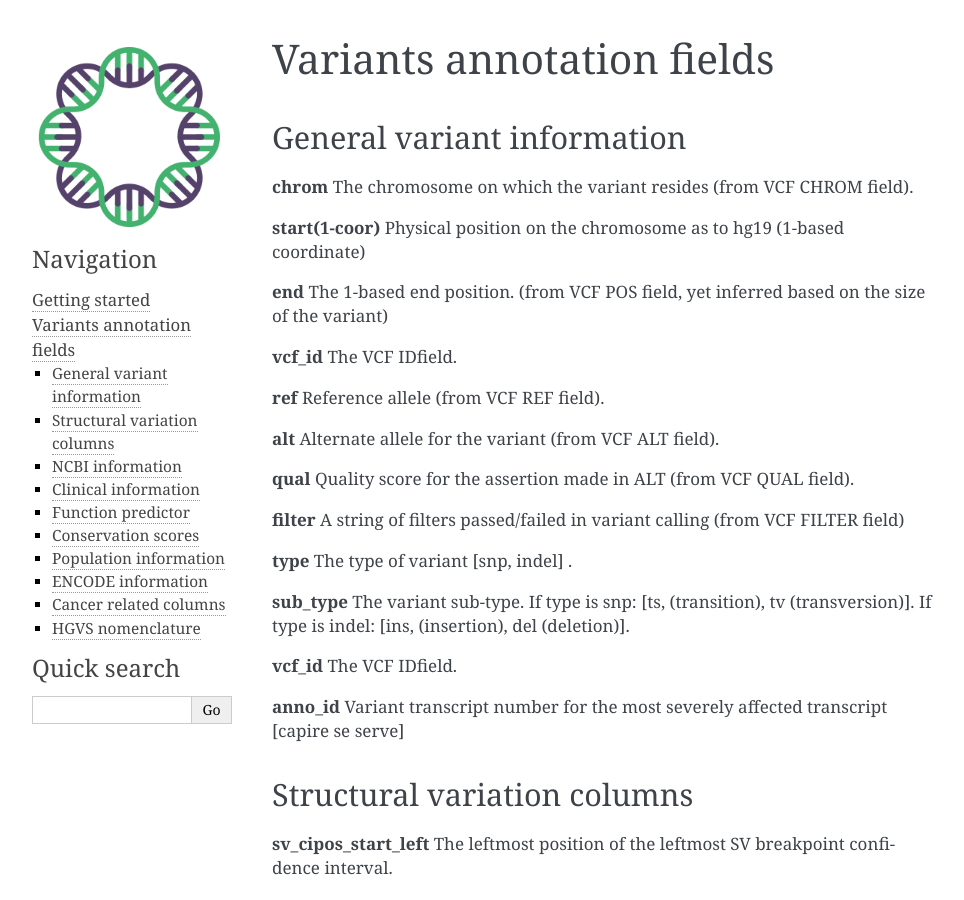
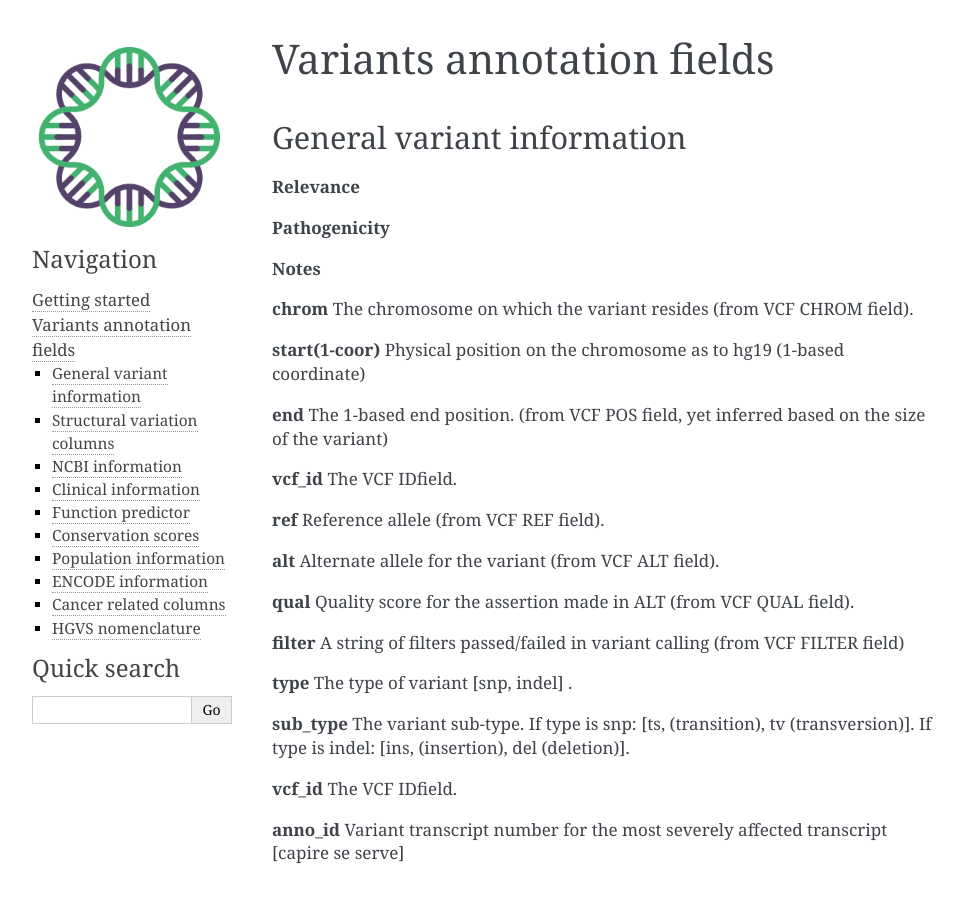
Before and after one commit to saraicarus/genomeup_doc, a Sphinx documentation site: the page built from source/annotation.rst, in a window 1280 px wide and 900 px high. Shown: the whole window, without its empty margins (148-1112 px from the left). Built offline with Sphinx 7.4.7, drawn with Linux system fonts in a browser that asks for light colours.

Commit message:
Update annotation.rst

```diff
--- a/source/annotation.rst
+++ b/source/annotation.rst
@@ -3,6 +3,12 @@ Variants annotation fields
 
 General variant information
 ~~~~~~~~~~~~~~~~~~~~~~~~~~~
+
+**Relevance**
+
+**Pathogenicity**
+
+**Notes**
 
 **chrom**
 The chromosome on which the variant resides (from VCF CHROM field).
```
